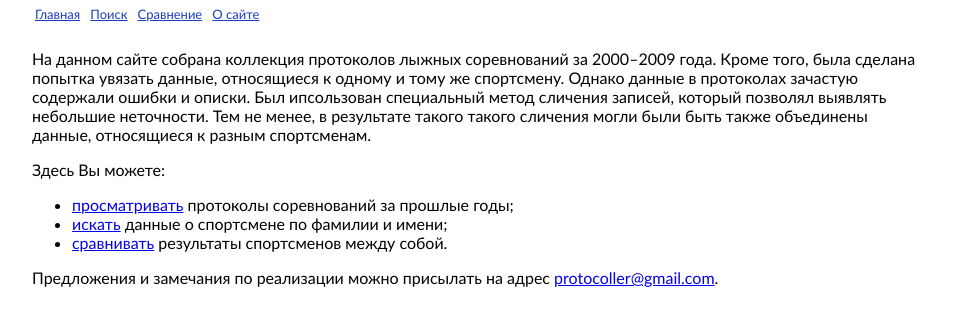
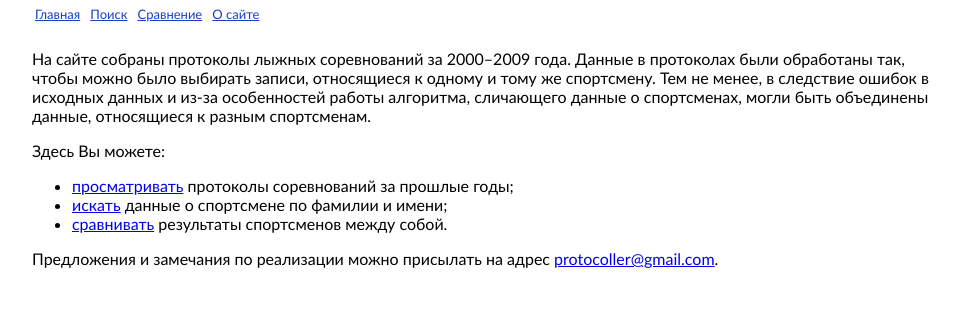
Before and after one commit to dsukhov1983/protocoller, a Django app: template template/about.html in a window 1280 px wide. Shown: the top 326 px of the page, without its empty margins (133-1093 px from the left). Run offline with Django 3.2, Linux system fonts and the light colour scheme; the template is opened without the code that fills it, so the values that code supplies are empty.

Commit message:
edited about page

```diff
--- a/template/about.html
+++ b/template/about.html
@@ -6,13 +6,12 @@
 
 {% block content %}
 <p>
-На данном сайте собрана коллекция протоколов лыжных соревнований
-за 2000&ndash;2009 года. Кроме того, была сделана попытка увязать
-данные, относящиеся к одному и тому же спортсмену. Однако данные в
-протоколах зачастую содержали ошибки и описки. Был ипсользован
-специальный метод сличения записей, который позволял выявлять небольшие
-неточности. Тем не менее, в результате такого такого сличения могли были
-быть также объединены данные, относящиеся к разным спортсменам.
+На сайте собраны протоколы лыжных соревнований
+за 2000&ndash;2009 года. Данные в протоколах были обработаны так,
+чтобы можно было выбирать записи, относящиеся к одному и тому же
+спортсмену. Тем не менее, в следствие ошибок в исходных данных и из-за
+особенностей работы алгоритма, сличающего данные о спортсменах,
+могли быть объединены данные, относящиеся к разным спортсменам.
 </p>
 
 <p>Здесь Вы можете:
```
